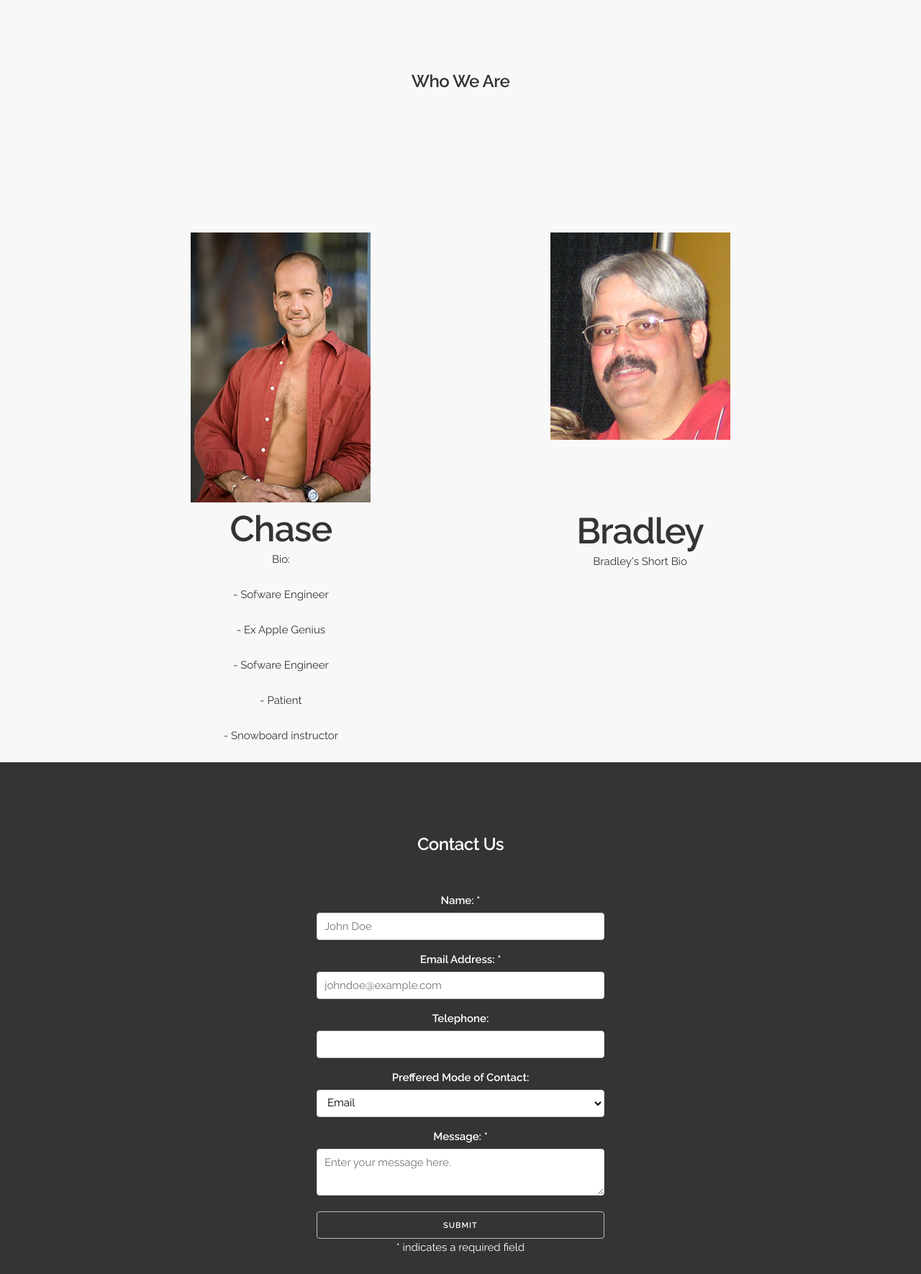
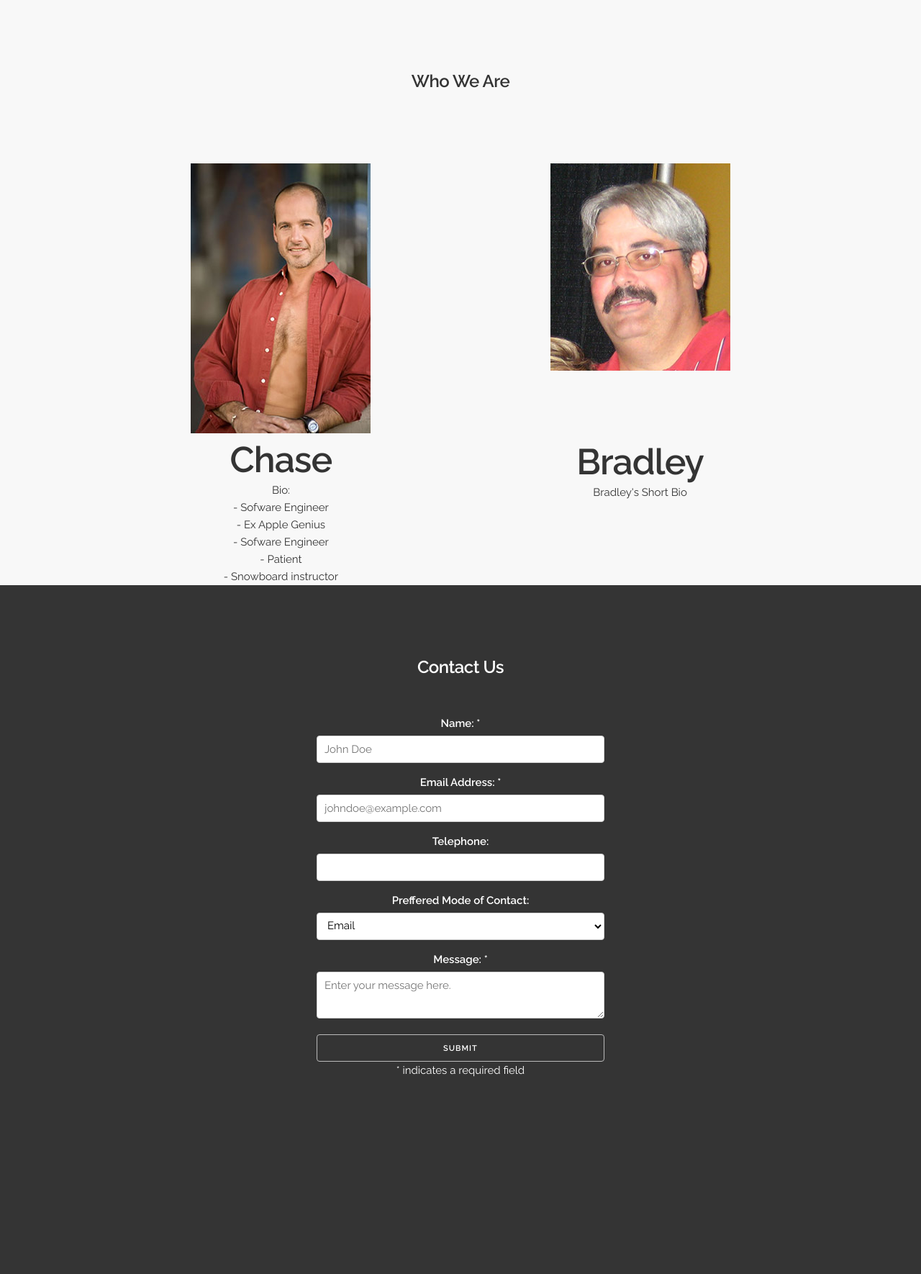
Before and after one commit to chickendiver/BreezeWebsite, a PHP site: page / in a window 1280 px wide. Shown: the part 1086-2856 px from the top of the page at 72% size. After the commit the page ends 2582 px from the top, so only its background shows below. Run offline with PHP 8.4, Linux system fonts and the light colour scheme.

Commit message:
messed with some styles

```diff
--- a/css/layout.css
+++ b/css/layout.css
@@ -175,7 +175,7 @@
     text-align: center;
     font-weight: bold;
     margin-top: 10%;
-    margin-bottom: 20%;
+    margin-bottom: 10%;
 }
 
 .band.about h1{
@@ -195,6 +195,10 @@
     vertical-align: center;
     margin-left: 3%;
     margin-right: 3%;
+}
+
+.band.about p{
+    margin:0;
 }
 
 
```
